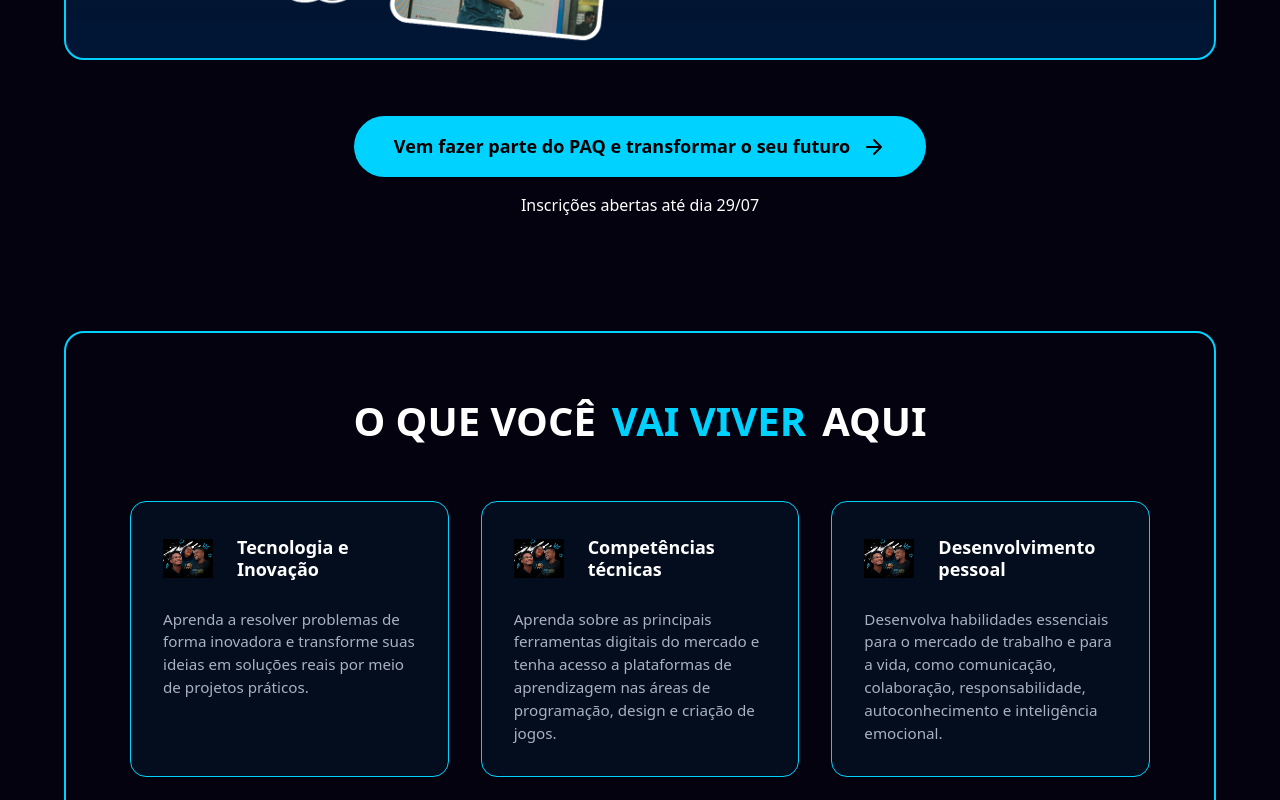
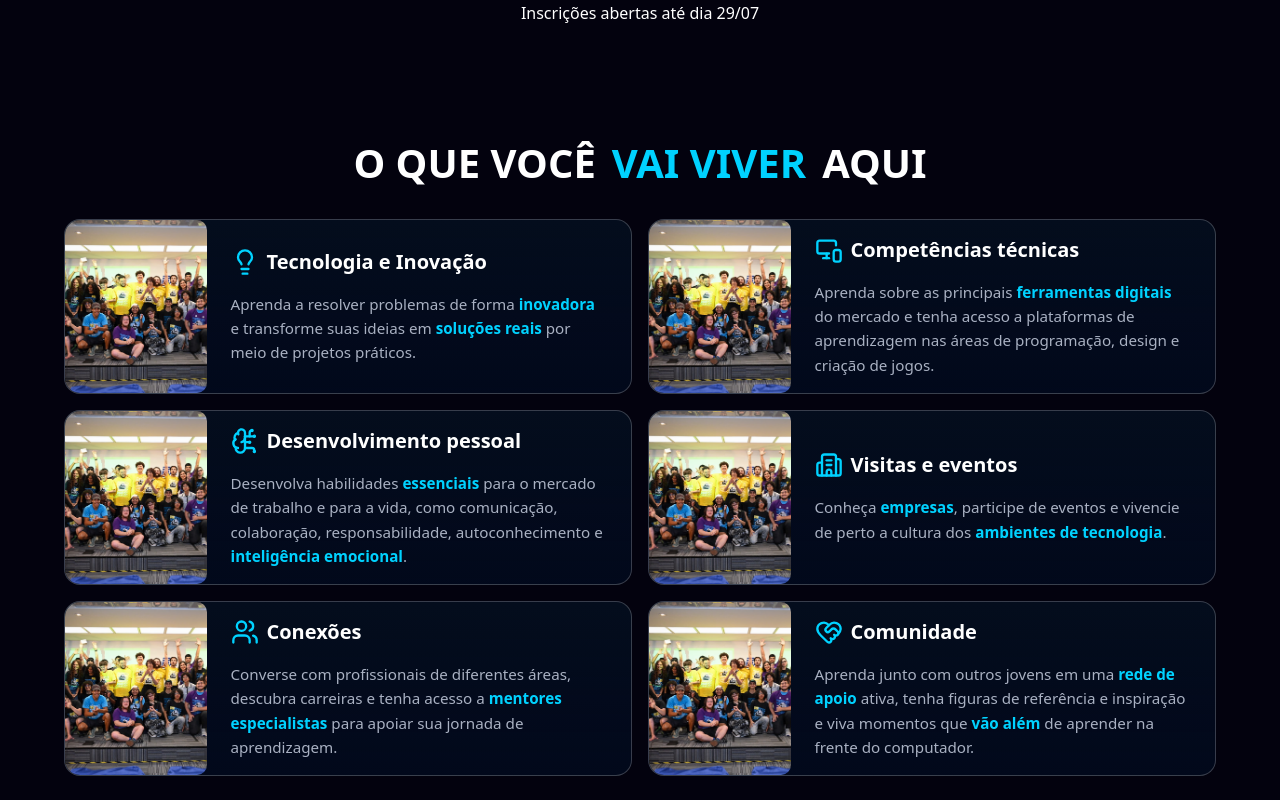
Before and after one commit to LAYSEGABI/imersao-paq, a React (Vite) app: page / in a window 1280 px wide. Shown: the part 1280-2080 px from the top of the page. Built offline with nearby package versions, Linux system fonts and the light colour scheme.

Commit message:
section vivencias ajustada

```diff
--- a/src/global.css
+++ b/src/global.css
@@ -14,6 +14,10 @@
   /* Outros */
   --border-color: #2A3241;    /* Cor para bordas sutis */
   --font-main: 'Poppins', system-ui, -apple-system, sans-serif; /* Fonte moderna e limpa */
+}
+
+html {
+  scroll-behavior: smooth;
 }
 
 body {
--- a/src/sections/Hero/Hero.css
+++ b/src/sections/Hero/Hero.css
@@ -1,7 +1,6 @@
 .hero-wrapper {
   position: relative;
-  padding: 1rem;
-  min-height: 100vh;
+  padding: 4rem 0rem;
   display: flex;
   align-items: center;
 
@@ -42,7 +41,7 @@
   border: 1px solid var(--color-primary);
 
   color: var(--color-primary);
-  font-size: 0.875rem;
+  font-size: 0.7rem;
   font-weight: 700;
   letter-spacing: 0.5px;
   text-transform: uppercase;
@@ -185,7 +184,7 @@ canvas {
 @media (max-width: 768px) {
   .hero-wrapper {
     min-height: auto;
-    padding: 5rem 0 3rem;
+    padding: 2rem 0 1rem;
   }
 
   .hero-content {
--- a/src/sections/Hero/Hero.jsx
+++ b/src/sections/Hero/Hero.jsx
@@ -9,7 +9,7 @@ export default function Hero() {
       <div className="container hero-content">
         <div className="hero-text">
           {/* Transformado em Badge */}
-          <span className="hero-badge"><Rocket size={20}/> Expanda sua visão</span>
+          <span className="hero-badge"><Rocket size={15}/> Expanda sua visão</span>
 
           {/* Título com peso maior */}
           <h1 className="hero-title">
--- a/src/sections/ViverAqui/Viver.css
+++ b/src/sections/ViverAqui/Viver.css
@@ -3,16 +3,9 @@
   background-color: var(--bg-main);
 }
 
-.viver-main-container {
-  border: 2px solid var(--color-primary);
-  border-radius: 20px;
-  padding: 4rem;
-  background-color: var(--bg-main);
-}
-
 .viver-header {
   text-align: center;
-  margin-bottom: 3.5rem;
+  margin-bottom: 2rem;
 }
 
 .viver-header h2 {
@@ -26,62 +19,89 @@
 
 .text-highlight {
   color: var(--color-primary);
+  font-weight: bold; /* Deixa o highlight no texto um pouco mais forte */
 }
 
+/* Alterado para 2 colunas para comportar o layout horizontal dos cards */
 .viver-grid {
   display: grid;
-  grid-template-columns: repeat(3, 1fr);
-  gap: 2rem;
+  grid-template-columns: repeat(2, 1fr);
+  gap: 16px;
 }
 
-/* --- Novos estilos do Card --- */
+/* --- Layout novo do Card --- */
 
 .viver-card {
   display: flex;
-  flex-direction: column; /* O card agora empilha o cabeçalho e o texto verticalmente */
-  padding: 2rem;
-  border: 1px solid var(--color-primary);
+  flex-direction: row;
+  border: 1px solid rgba(255, 253, 253, 0.212);
   border-radius: 16px;
-  background-color: var(--bg-card);
-  transition: transform 0.3s ease;
+  background: linear-gradient(180deg, var(--bg-card) 0%, #01163657 100%);
+  overflow: hidden;
+  transition: transform 0.3s ease, border-color 0.3s ease;
 }
 
 .viver-card:hover {
   transform: translateY(-5px);
+  border-color: var(--color-primary); /* Acende a borda no hover */
+}
+
+/* Lado Esquerdo (Foto) */
+.viver-card-image {
+  position: relative;
+  width: 25%; /* A foto ocupa 40% da largura do card */
+  flex-shrink: 0;
+}
+
+.viver-card-image img {
+  width: 100%;
+  height: 100%;
+  object-fit: cover;
+  border-radius: 10px;
+}
+
+/* O Gradiente que faz a transição suave */
+.image-gradient {
+  position: absolute;
+  top: 0;
+  bottom: 0;
+  right: -1px;
+  width: 100%;
+}
+
+/* Lado Direito (Textos e Ícones) */
+.viver-card-content {
+  padding: 1rem 1.5rem;
+  flex: 1;
+  display: flex;
+  flex-direction: column;
+  justify-content: center;
 }
 
 .viver-card-header {
   display: flex;
   align-items: center;
-  gap: 1.5rem;
-  margin-bottom: 1.5rem; /* Espaço entre o título/ícone e a descrição */
+  gap: .5rem;
+  margin-bottom: 1rem;
 }
 
 .viver-card-icon {
-  flex-shrink: 0;
-  width: 50px;
-  height: 50px;
+  color: var(--color-primary);
   display: flex;
   align-items: center;
   justify-content: center;
 }
 
-.viver-card-icon img {
-  width: 100%;
-  height: 100%;
-  object-fit: contain;
-}
-
 .viver-card-header h3 {
   color: var(--text-title);
-  font-size: 1.125rem;
+  font-size: 1.25rem;
   font-weight: 700;
-  margin: 0; /* Remove a margem inferior padrão para ficar alinhado com o ícone */
+  margin: 0;
 }
 
 .viver-card-body p {
   font-size: 0.95rem;
-  line-height: 1.5;
+  line-height: 1.6;
   color: var(--text-body);
   margin: 0;
 }
@@ -89,24 +109,12 @@
 /* --- Responsividade --- */
 
 @media (max-width: 1024px) {
-  .viver-main-container {
-    padding: 3rem 2rem;
-  }
-
   .viver-header h2 {
     font-size: 2rem;
-  }
-
-  .viver-grid {
-    grid-template-columns: repeat(2, 1fr);
   }
 }
 
 @media (max-width: 768px) {
-  .viver-main-container {
-    padding: 2rem 1.5rem;
-  }
-
   .viver-header h2 {
     font-size: 1.75rem;
     flex-wrap: wrap;
@@ -117,8 +125,22 @@
     gap: 1.5rem;
   }
 
-  /* No celular, podemos manter a mesma estrutura flexível que criamos */
+  /* No celular, empilha a foto e o texto */
   .viver-card {
-    padding: 1.5rem;
+    flex-direction: column;
+  }
+
+  .viver-card-image {
+    width: 100%;
+    height: 180px;
+  }
+
+  /* Muda o gradiente para vir de cima para baixo no celular */
+  .image-gradient {
+    background: linear-gradient(to bottom, transparent 0%, var(--bg-card) 95%);
+  }
+
+  .viver-card-content {
+    padding: 0 1.5rem 1.5rem 1.5rem;
   }
 }
--- a/src/sections/ViverAqui/Viver.jsx
+++ b/src/sections/ViverAqui/Viver.jsx
@@ -1,38 +1,46 @@
 import './Viver.css';
 // Usando a imagem do hero como placeholder conforme solicitado
-import placeholderIcon from '../../assets/heroImg.png';
+import placeholderIcon from '../../assets/missaocumprida.png';
+// Importando os ícones do Lucide
+import { Lightbulb, MonitorSmartphone, BrainCircuit, Building2, Users, HeartHandshake } from 'lucide-react';
 
 export default function ViverAqui() {
   const experiencias = [
     {
       id: 1,
       titulo: "Tecnologia e Inovação",
-      texto: "Aprenda a resolver problemas de forma inovadora e transforme suas ideias em soluções reais por meio de projetos práticos."
+      icone: <Lightbulb className="lucide-icon" size={28} />,
+      texto: <>Aprenda a resolver problemas de forma <span className="text-highlight">inovadora</span> e transforme suas ideias em <span className="text-highlight">soluções reais</span> por meio de projetos práticos.</>
     },
     {
       id: 2,
       titulo: "Competências técnicas",
-      texto: "Aprenda sobre as principais ferramentas digitais do mercado e tenha acesso a plataformas de aprendizagem nas áreas de programação, design e criação de jogos."
+      icone: <MonitorSmartphone className="lucide-icon" size={28} />,
+      texto: <>Aprenda sobre as principais <span className="text-highlight">ferramentas digitais</span> do mercado e tenha acesso a plataformas de aprendizagem nas áreas de programação, design e criação de jogos.</>
     },
     {
       id: 3,
       titulo: "Desenvolvimento pessoal",
-      texto: "Desenvolva habilidades essenciais para o mercado de trabalho e para a vida, como comunicação, colaboração, responsabilidade, autoconhecimento e inteligência emocional."
+      icone: <BrainCircuit className="lucide-icon" size={28} />,
+      texto: <>Desenvolva habilidades <span className="text-highlight">essenciais</span> para o mercado de trabalho e para a vida, como comunicação, colaboração, responsabilidade, autoconhecimento e <span className="text-highlight">inteligência emocional</span>.</>
     },
     {
       id: 4,
       titulo: "Visitas e eventos",
-      texto: "Conheça empresas, participe de eventos e vivencie de perto a cultura dos ambientes de tecnologia."
+      icone: <Building2 className="lucide-icon" size={28} />,
+      texto: <>Conheça <span className="text-highlight">empresas</span>, participe de eventos e vivencie de perto a cultura dos <span className="text-highlight">ambientes de tecnologia</span>.</>
     },
     {
       id: 5,
       titulo: "Conexões",
-      texto: "Converse com profissionais de diferentes áreas, descubra carreiras e tenha acesso a mentores especialistas para apoiar sua jornada de aprendizagem."
+      icone: <Users className="lucide-icon" size={28} />,
+      texto: <>Converse com profissionais de diferentes áreas, descubra carreiras e tenha acesso a <span className="text-highlight">mentores especialistas</span> para apoiar sua jornada de aprendizagem.</>
     },
     {
       id: 6,
       titulo: "Comunidade",
-      texto: "Aprenda junto com outros jovens em uma rede de apoio ativa, tenha figuras de referência e inspiração e viva momentos que vão além de aprender na frente do computador."
+      icone: <HeartHandshake className="lucide-icon" size={28} />,
+      texto: <>Aprenda junto com outros jovens em uma <span className="text-highlight">rede de apoio</span> ativa, tenha figuras de referência e inspiração e viva momentos que <span className="text-highlight">vão além</span> de aprender na frente do computador.</>
     }
   ];
 
@@ -40,7 +48,8 @@ export default function ViverAqui() {
     <section className="viver-wrapper">
       <div className="container">
 
-        <div className="viver-main-container">
+        {/* Removida a classe viver-main-container para tirar a borda */}
+        <div>
           <div className="viver-header">
             <h2>
               O QUE VOCÊ <span className="text-highlight">VAI VIVER</span> AQUI
@@ -51,17 +60,24 @@ export default function ViverAqui() {
             {experiencias.map((item) => (
               <div key={item.id} className="viver-card">
 
-                {/* Nova estrutura: Header do card com ícone e título lado a lado */}
+                {/* Lado Esquerdo: Imagem com Gradiente */}
+                <div className="viver-card-image">
+                  <img src={placeholderIcon} alt={`Capa ${item.titulo}`} />
+                  <div className="image-gradient"></div>
+                </div>
+
+                {/* Lado Direito: Conteúdo */}
+                <div className="viver-card-content">
                   <div className="viver-card-header">
                     <div className="viver-card-icon">
-                    <img src={placeholderIcon} alt={`Ícone ${item.titulo}`} />
+                      {item.icone}
                     </div>
                     <h3>{item.titulo}</h3>
                   </div>
 
-                {/* Corpo do card com o texto de ponta a ponta */}
                   <div className="viver-card-body">
                     <p>{item.texto}</p>
+                  </div>
                 </div>
 
               </div>
```
Also changed, not shown: src/assets/missaocumprida.png (added). Lines whose indentation alone changed are shown as unchanged.
